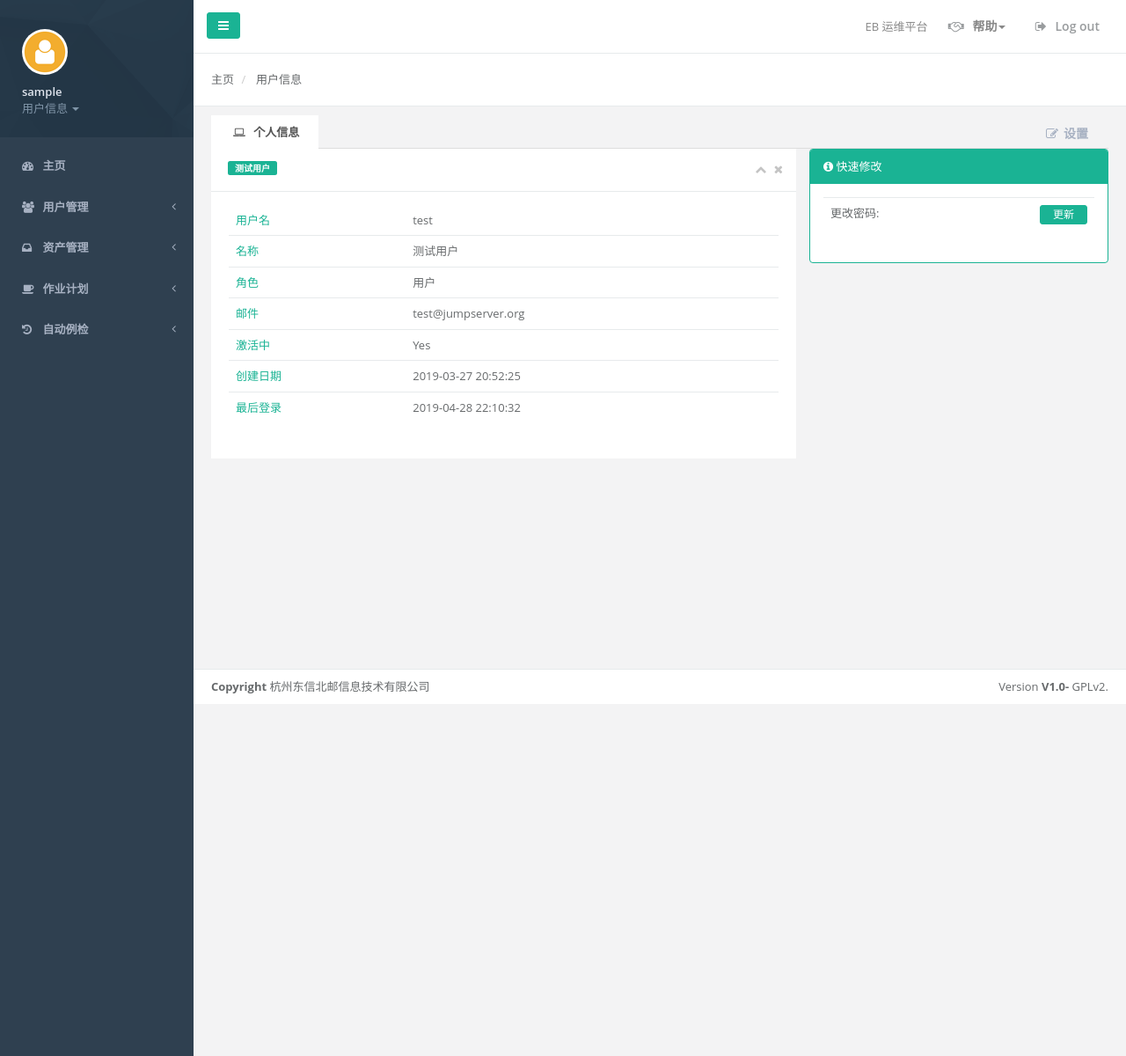
After one commit to zengke123/EbOps, a Flask app: page /auth/profile in a window 1280 px wide. The commit adds this page. Shown: the whole page at 88% size. Run offline with Flask 2, Linux system fonts and the light colour scheme; the visitor is signed in with stand-in values (Sample User, id 1); data comes from the database, SQL or seed files in the repository; some libraries are stand-ins or nearby versions.

Commit message:
[update] 调整用户管理

```diff
--- a/apps/auth/views.py
+++ b/apps/auth/views.py
@@ -6,7 +6,7 @@ from flask import render_template, request, url_for, flash, redirect
 from flask_login import login_user, login_required, logout_user
 
 
-@auth.route("/login",methods=['GET','POST'])
+@auth.route("/login", methods=['GET','POST'])
 def login():
     form = LoginForm()
     # 渲染HTML时需加入 {{ form.csrf_token }} 否则validate_on_submit一直为False
@@ -32,3 +32,36 @@ def logout():
 def users():
     users = User.query.all()
     return render_template("user_list.html", app='用户管理', action='用户列表', users=users)
+
+
+@auth.route('/create', methods=['GET','POST'])
+@login_required
+def create():
+    if request.method == "GET":
+        return render_template('user_create.html', app='用户管理', action='创建用户')
+    else:
+        user = request.form
+        password1 = user.get('password1')
+        password2 = user.get('password2')
+        if password1 != password2:
+            error = "两次密码不一致，请确认.."
+            return render_template('user_create.html', app='用户管理', action='创建用户', error=error)
+        else:
+            role = 1 if user.get('role') == "Admin" else 0
+            status = 1 if user.get('status') == "normal" else 0
+            new_user = {
+                'username': user.get('username'),
+                'password': password1,
+                'role': role,
+                'status': status
+            }
+            add_user = User(**new_user)
+            db.session.add(add_user)
+            db.session.commit()
+            return redirect(url_for('auth.users'))
+
+
+@auth.route('/profile')
+@login_required
+def profile():
+    return render_template('user_profile.html', app='用户信息')
--- a/apps/templates/_left_side_bar.html
+++ b/apps/templates/_left_side_bar.html
@@ -11,7 +11,7 @@
                     <span class="clear"> <span class="block m-t-sm"> <strong class="font-bold">{{ current_user.username }}</strong>
                      </span> <span class="text-muted text-xs block">用户信息 <b class="caret"></b></span> </span> </a>
                     <ul class="dropdown-menu animated fadeInRight m-t-xs">
-                        <li><a href="#">用户信息</a></li>
+                        <li><a href="{{ url_for('auth.profile') }}">用户信息</a></li>
                         <li><a href="#">更改密码</a></li>
                         <li class="divider"></li>
                         <li><a href="{{ url_for('auth.logout') }}">退出</a></li>
--- /dev/null
+++ b/apps/templates/user_profile.html
@@ -0,0 +1,98 @@
+{% extends 'base.html' %}
+{% block content %}
+<div class="wrapper wrapper-content animated fadeInRight">
+        <div class="row">
+            <div class="col-sm-12">
+                <div class="ibox float-e-margins">
+                    <div class="panel-options">
+                        <ul class="nav nav-tabs">
+                            <li class="active">
+                                <a href="" class="text-center"><i class="fa fa-laptop"></i> 个人信息 </a>
+                            </li>
+                            <li class="pull-right">
+                                <a class="btn btn-outline btn-default" href="#"><i class="fa fa-edit"></i>设置</a>
+                            </li>
+                        </ul>
+                    </div>
+                    <div class="tab-content">
+                        <div class="col-sm-8" style="padding-left: 0;">
+                            <div class="ibox float-e-margins">
+                                <div class="ibox-title">
+                                    <span class="label label-primary"><b>测试用户</b></span>
+                                    <div class="ibox-tools">
+                                        <a class="collapse-link">
+                                            <i class="fa fa-chevron-up"></i>
+                                        </a>
+                                        <a class="close-link">
+                                            <i class="fa fa-times"></i>
+                                        </a>
+                                    </div>
+                                </div>
+                                <div class="ibox-content">
+                                    <div class="text-left">
+                                        <table class="table">
+                                            <tbody>
+                                            <tr class="no-borders-tr">
+                                                <td class="text-navy">用户名</td>
+                                                <td>test</td>
+                                            </tr>
+                                            <tr>
+                                                <td class="text-navy">名称</td>
+                                                <td>测试用户</td>
+                                            </tr>
+                                            <tr>
+                                                <td class="text-navy">角色</td>
+                                                <td>用户</td>
+                                            </tr>
+                                            <tr>
+                                                <td class="text-navy">邮件</td>
+                                                <td>test@jumpserver.org</td>
+                                            </tr>
+                                            <tr>
+                                                <td class="text-navy">激活中</td>
+                                                <td>Yes</td>
+                                            </tr>
+
+                                            <tr>
+                                                <td class="text-navy">创建日期</td>
+                                                <td>2019-03-27 20:52:25</td>
+                                            </tr>
+                                            <tr>
+                                                <td class="text-navy">最后登录</td>
+                                                <td>2019-04-28 22:10:32</td>
+                                            </tr>
+
+                                        </tbody></table>
+                                    </div>
+                                </div>
+                            </div>
+                        </div>
+                    </div>
+                    <div class="col-sm-4" style="padding-left: 0;padding-right: 0">
+                        <div class="panel panel-primary">
+                            <div class="panel-heading">
+                                <i class="fa fa-info-circle"></i> 快速修改
+                            </div>
+                            <div class="panel-body">
+                                <table class="table">
+                                    <tbody>
+
+
+                                    <tr class="no-borders">
+                                        <td>更改密码:</td>
+                                        <td>
+                                            <span class="pull-right">
+                                                <a type="button" class="btn btn-primary btn-xs" style="width: 54px" href="#">更新</a>
+                                            </span>
+                                        </td>
+                                    </tr>
+                                    </tbody>
+                                </table>
+                            </div>
+                        </div>
+                    </div>
+                </div>
+            </div>
+        </div>
+</div>
+{% endblock %}
```
